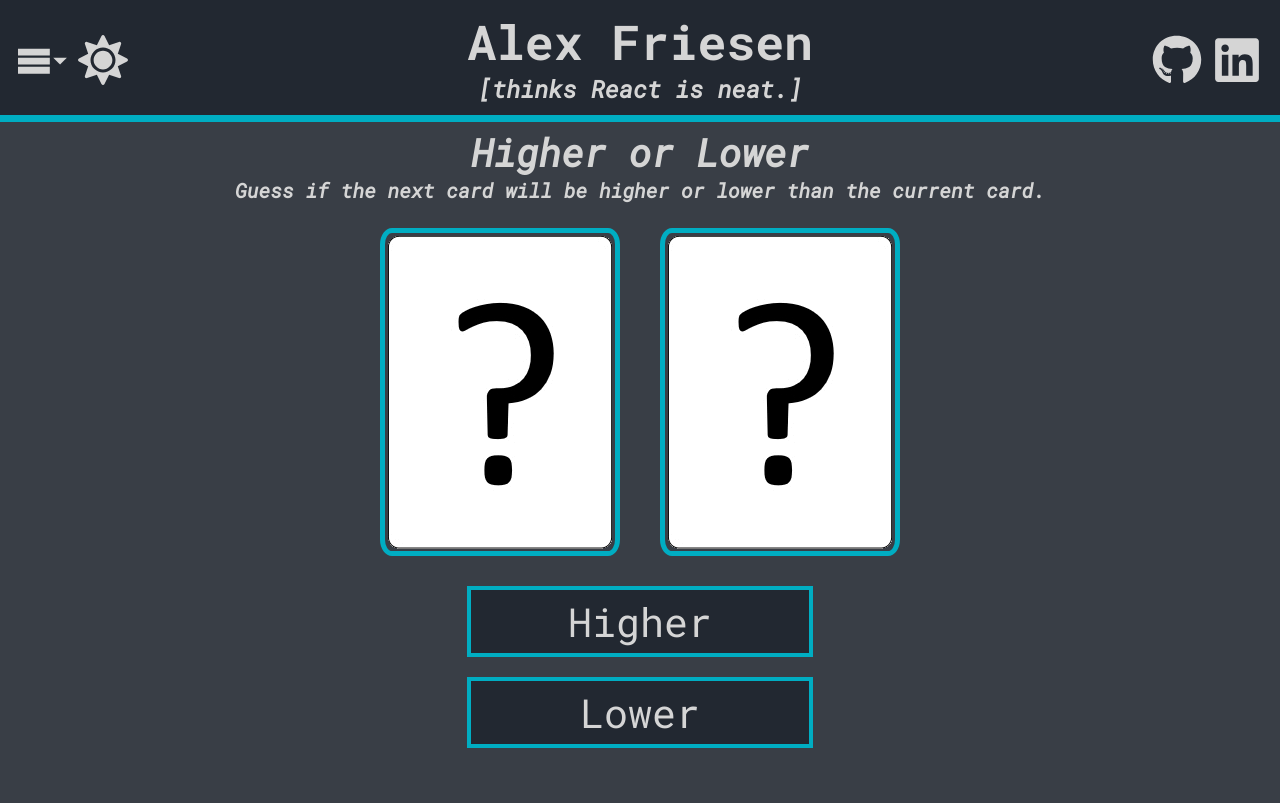
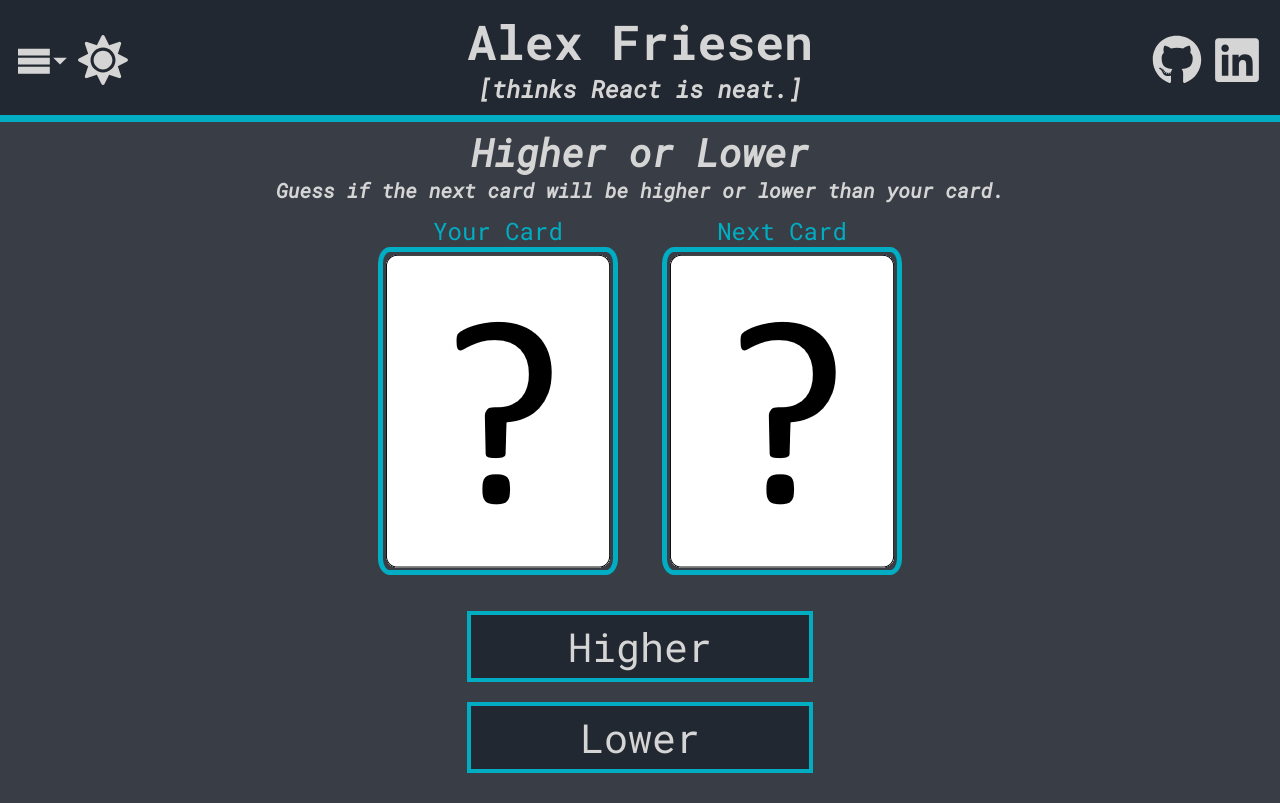
Before and after one commit to TritoLL/react-portfolio, a React (Create React App) app: page /higher-or-lower in a window 1280 px wide. Built offline with nearby package versions, Linux system fonts and the light colour scheme.

Commit message:
HigherOrLower: add "your card" and "next card" indicators

```diff
--- a/src/components/HigherOrLower.js
+++ b/src/components/HigherOrLower.js
@@ -14,11 +14,24 @@ const ErrorHeading = styled.h1`
     color: red;
 `;
 
+const Card = styled.div`
+    display: inline;
+    padding: 2px;
+    margin: 0px 20px;
+    width: 100%;
+`;
+
+const CardTitle = styled.p`
+    font-size: 1.5em;
+    text-align: center;
+    color: ${(props) => props.theme.border};
+`;
+
 const CardImage = styled.img`
+    box-sizing: border-box;
     border: 5px solid ${(props) => props.theme.border};
     border-radius: 5%;
     padding: 2px;
-    margin: 0px 20px;
     width: 100%;
 `;
 
@@ -26,7 +39,7 @@ const GameContainer = styled.div`
     width: 90%;
     margin: 0 auto;
     display: block;
-    margin-top: 25px;
+    margin-top: 10px;
     justify-content: center;
     align-items: center;
     @media (min-width: 768px) {
@@ -167,19 +180,24 @@ const HigherOrLower = () => {
                 <GameTitle>Higher or Lower</GameTitle>
             </GameHeader>
             <GameInstructions>
-                Guess if the next card will be higher or lower than the current
-                card.
+                Guess if the next card will be higher or lower than your card.
             </GameInstructions>
             <GameContainer>
                 <GameCards>
+                    <Card>
+                        <CardTitle>Your Card</CardTitle>
                         <CardImage
                             src={firstCard.image}
                             alt={`${firstCard.value} ${firstCard.suit}`}
                         />
+                    </Card>
+                    <Card>
+                        <CardTitle>Next Card</CardTitle>
                         <CardImage
                             src={secondCard.image}
                             alt={`${secondCard.value} ${secondCard.suit}`}
                         />
+                    </Card>
                 </GameCards>
                 <GameControls>
                     <GameButton>Higher</GameButton>
```
Lines whose indentation alone changed are shown as unchanged.
